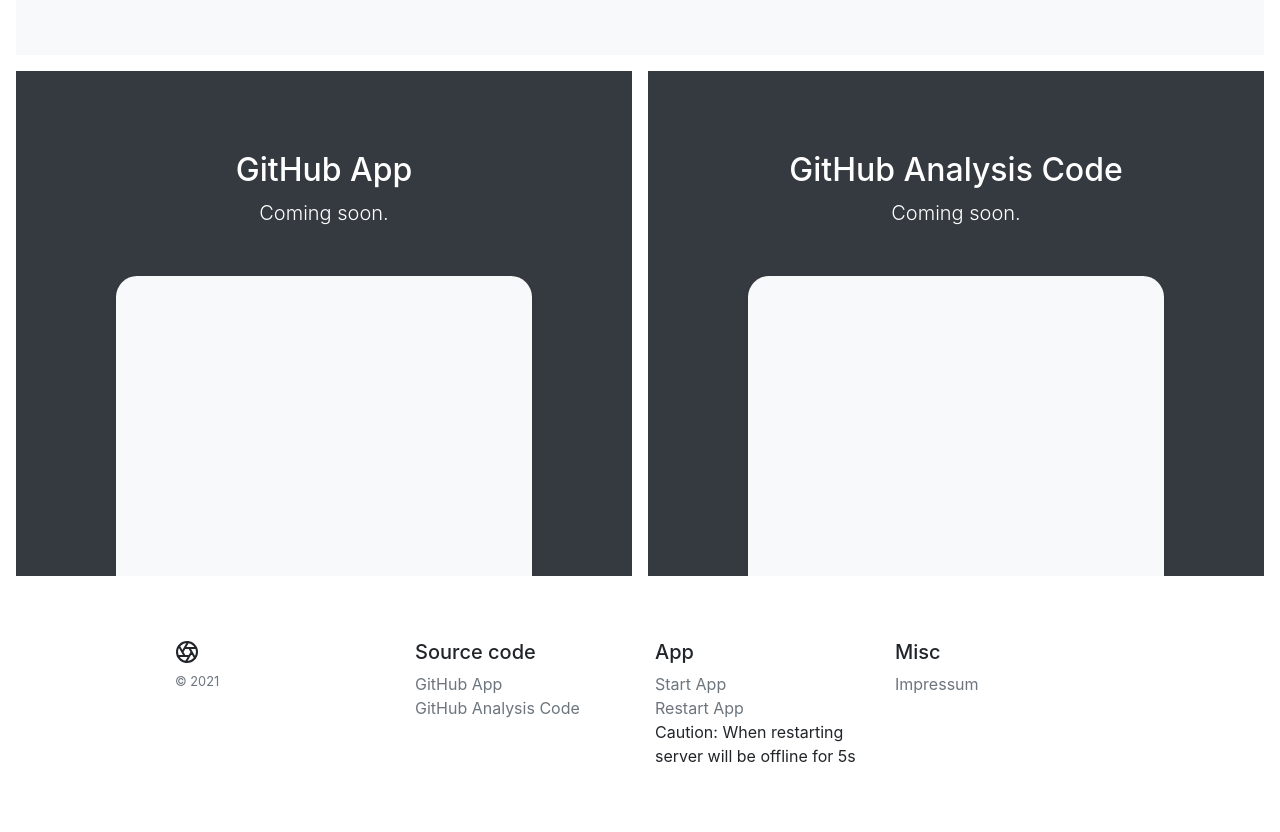
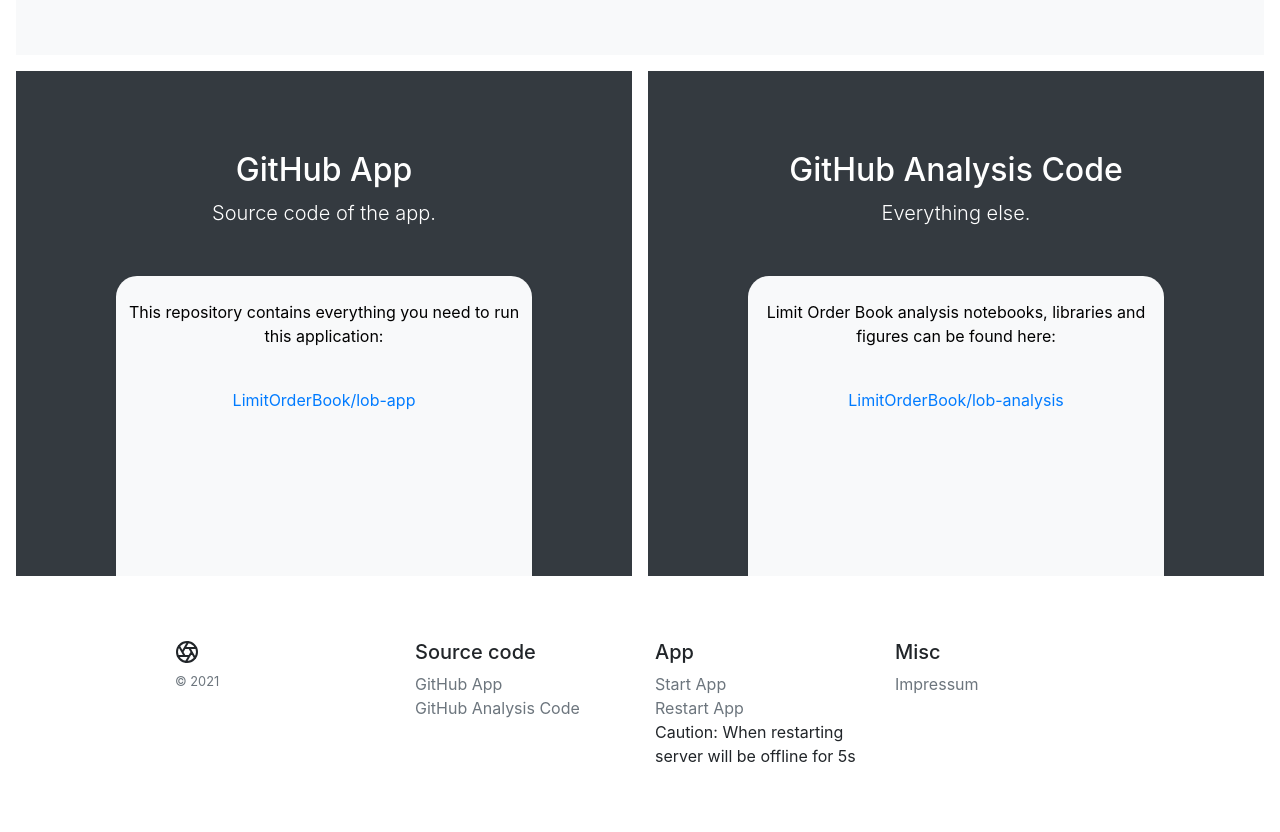
Before and after one commit to LimitOrderBook/lob-app, a plain HTML site: page app/index.html in a window 1280 px wide. Shown: the part 972-1804 px from the top of the page. Drawn offline with nearby package versions, Linux system fonts and the light colour scheme.

Commit message:
Update index.html

```diff
--- a/app/index.html
+++ b/app/index.html
@@ -121,16 +121,22 @@
   <div class="bg-dark mr-md-3 pt-3 px-3 pt-md-5 px-md-5 text-center text-white overflow-hidden">
     <div class="my-3 py-3">
       <h2 class="display-5">GitHub App</h2>
-      <p class="lead">Coming soon.</p>
+      <p class="lead">Source code of the app.</p>
     </div>
-    <div class="bg-light shadow-sm mx-auto" style="width: 80%; height: 300px; border-radius: 21px 21px 0 0;"></div>
+    <div class="bg-light shadow-sm mx-auto" style="width: 80%; height: 300px; border-radius: 21px 21px 0 0;"><br><p style="color: black">This repository contains everything you need to run this application:</p><br>
+        <a href="https://github.com/LimitOrderBook/lob-app">LimitOrderBook/lob-app</a>
+      </div>
   </div>
   <div class="bg-dark mr-md-3 pt-3 px-3 pt-md-5 px-md-5 text-center text-white overflow-hidden">
     <div class="my-3 py-3">
       <h2 class="display-5">GitHub Analysis Code</h2>
-      <p class="lead">Coming soon.</p>
+      <p class="lead">Everything else.</p>
     </div>
-    <div class="bg-light shadow-sm mx-auto" style="width: 80%; height: 300px; border-radius: 21px 21px 0 0;"></div>
+    <div class="bg-light shadow-sm mx-auto" style="width: 80%; height: 300px; border-radius: 21px 21px 0 0;"><br>
+      <p style="color: black">Limit Order Book analysis notebooks, libraries and figures can be found here:</p><br>
+        <a href="https://github.com/LimitOrderBook/lob-analysis">LimitOrderBook/lob-analysis</a>
+
+      </div>
   </div>
 </div>
 
```
